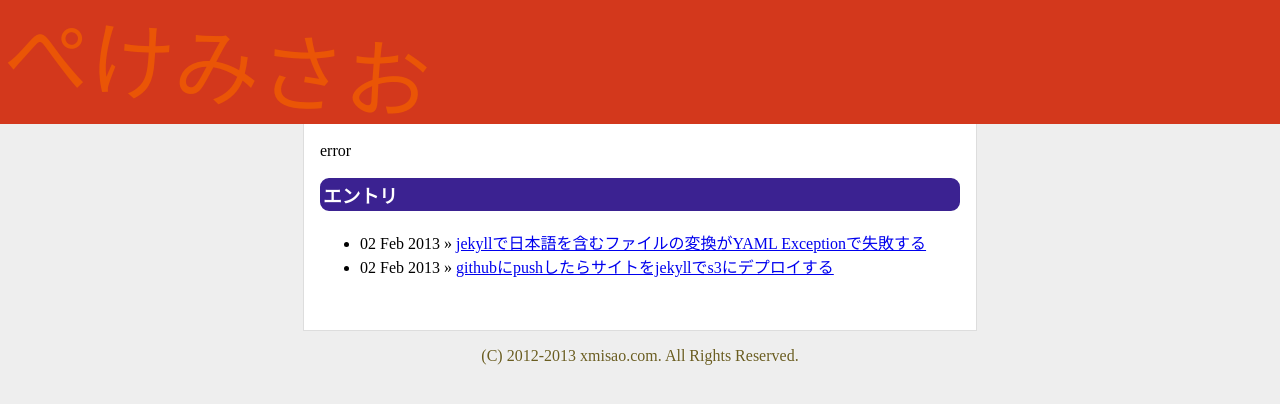
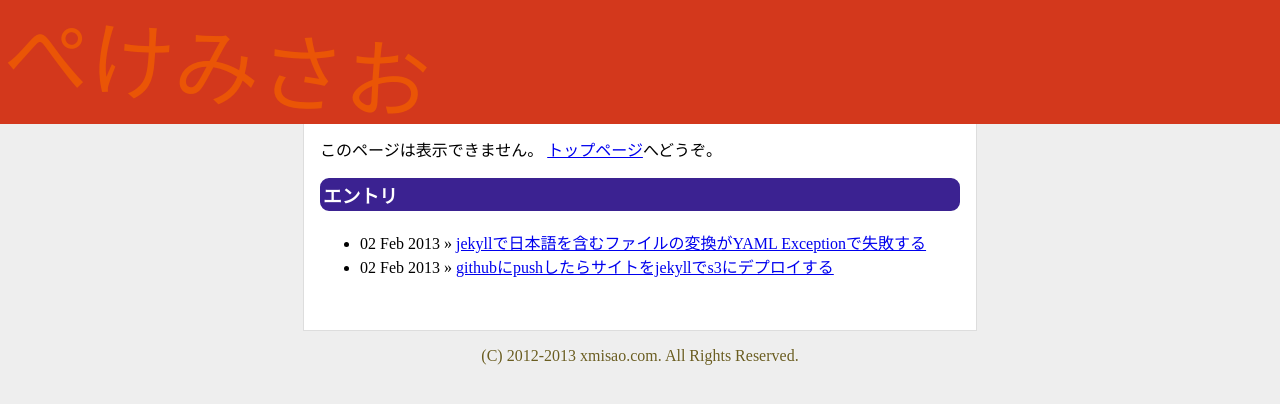
Before and after one commit to xmisao/www, a Jekyll site: the page built from error.md, in a window 1280 px wide. Shown: the top 404 px of the page. Built offline with Jekyll 4.4.1, drawn with Linux system fonts in a browser that asks for light colours.

Commit message:
edit error page

```diff
--- a/error.md
+++ b/error.md
@@ -2,7 +2,8 @@
 layout: default
 title: error
 ---
-error
+このページは表示できません。
+<a href="{{ root }}/">トップページ</a>へどうぞ。
 
 # エントリ
 <ul class="posts">
```
